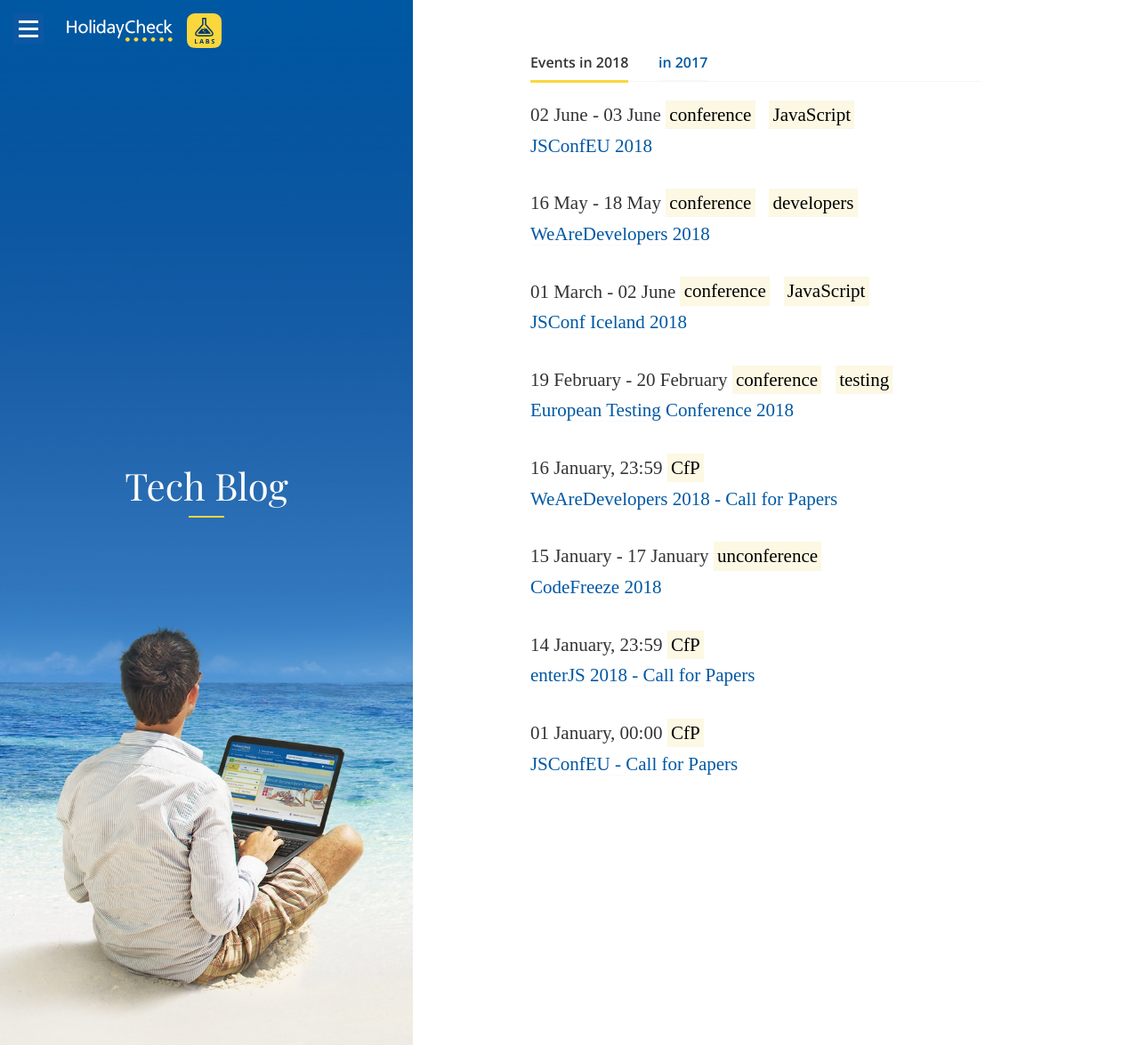
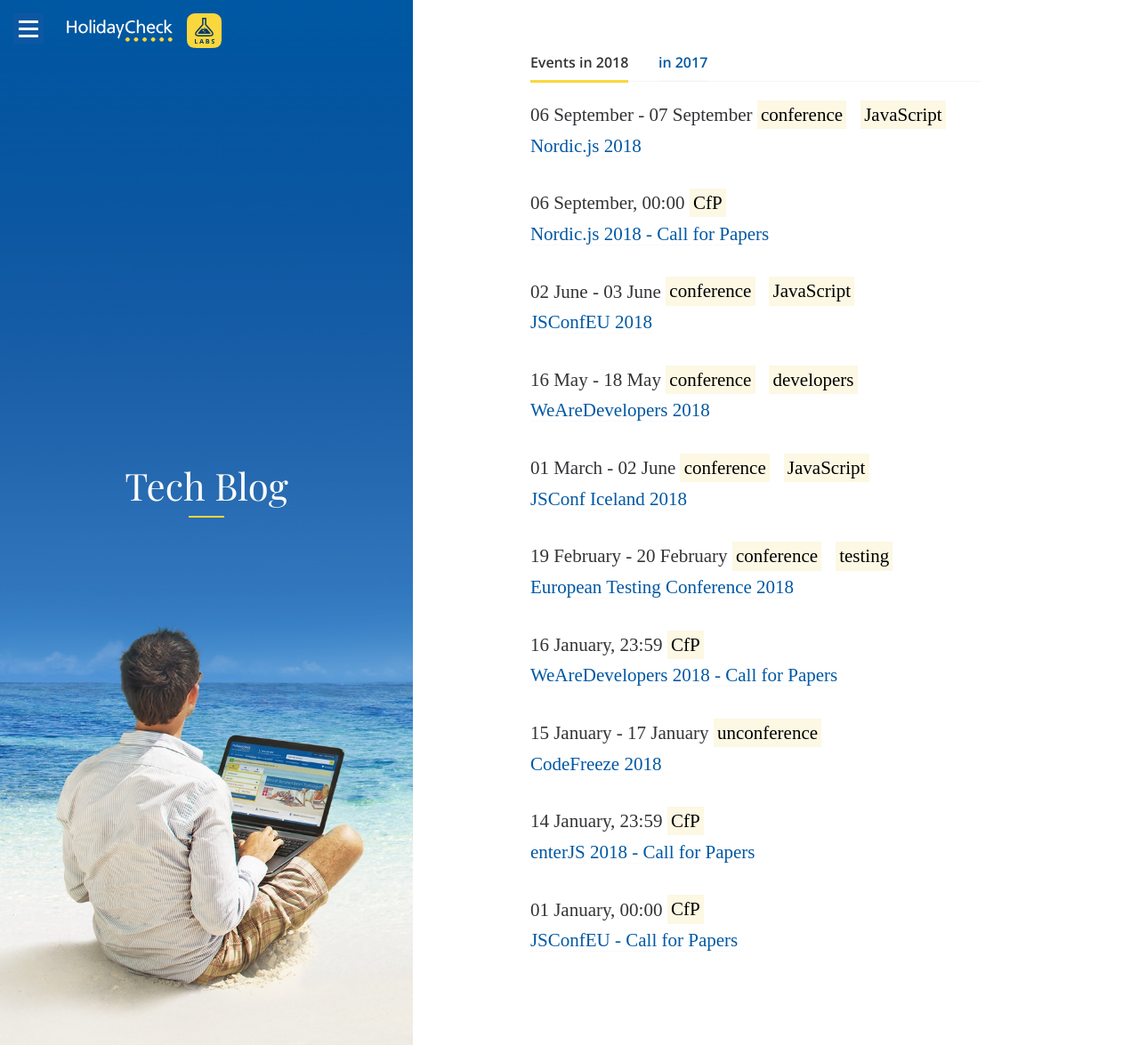
Before and after one commit to holidaycheck/tech-blog, a Jekyll site: the page built from events.md, in a window 1280 px wide. Shown: the whole page at 89% size. Built offline with Jekyll 4.4.1, drawn with Linux system fonts in a browser that asks for light colours; some web fonts are replaced.

Commit message:
Add nordicjs.

```diff
--- a/_data/events/2018.yml
+++ b/_data/events/2018.yml
@@ -25,6 +25,13 @@
   location: Vienna, Austria, The Austria Center Vienna
   url: https://www.wearedevelopers.com/
   tags: conference, developers
+- name: Nordic.js 2018
+  start_datetime: 2018-09-06 10:00
+  end_datetime: 2018-09-07 18:00
+  location: Stockholm, Sweden
+  url: http://nordicjs.com/
+  tags: conference, JavaScript
+  twitter: nordicjs
 
 #
 # Unconfs
@@ -51,3 +58,7 @@
   start_datetime: 2018-01-14 23:59
   url: https://www.enterjs.de/call-for-proposals-de
   tags: CfP
+- name: Nordic.js 2018 - Call for Papers
+  start_datetime: 2018-09-06 00:00
+  url: http://cfp.nordicjs.com/
+  tags: CfP
```
